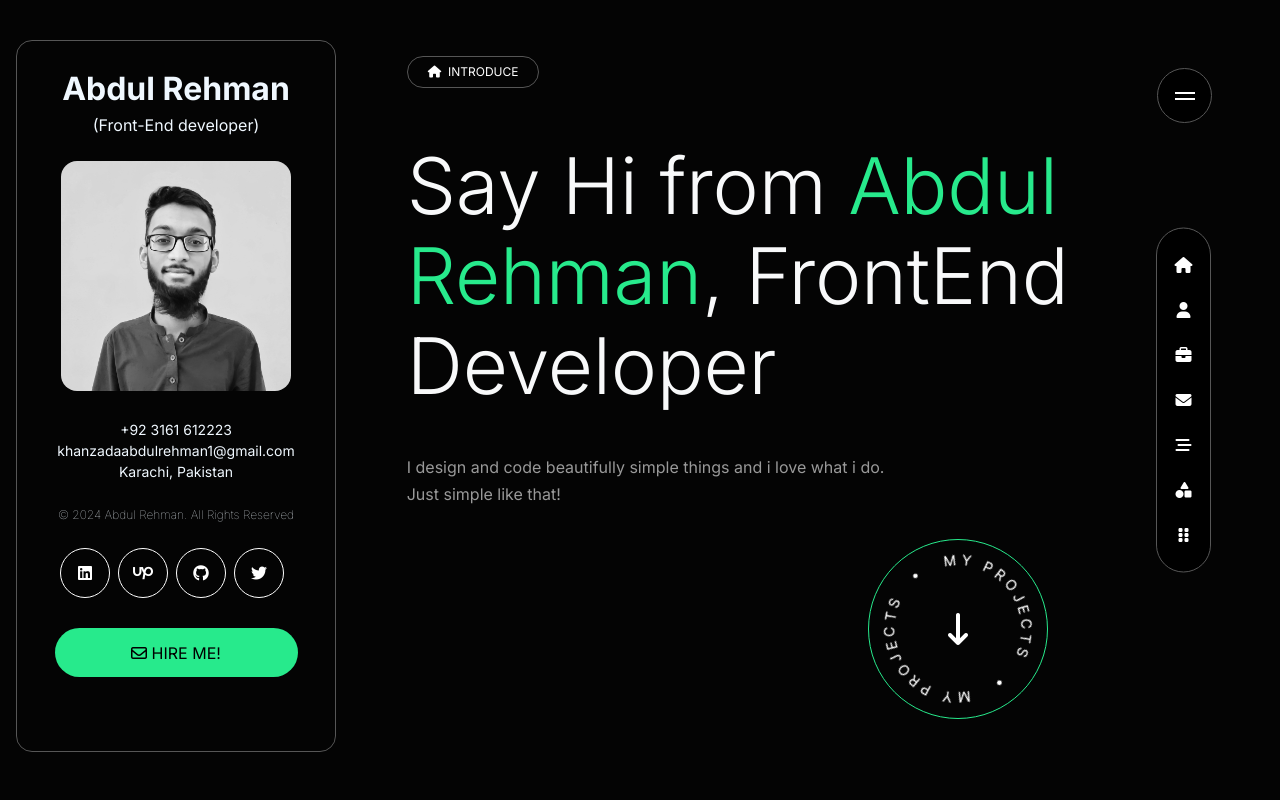
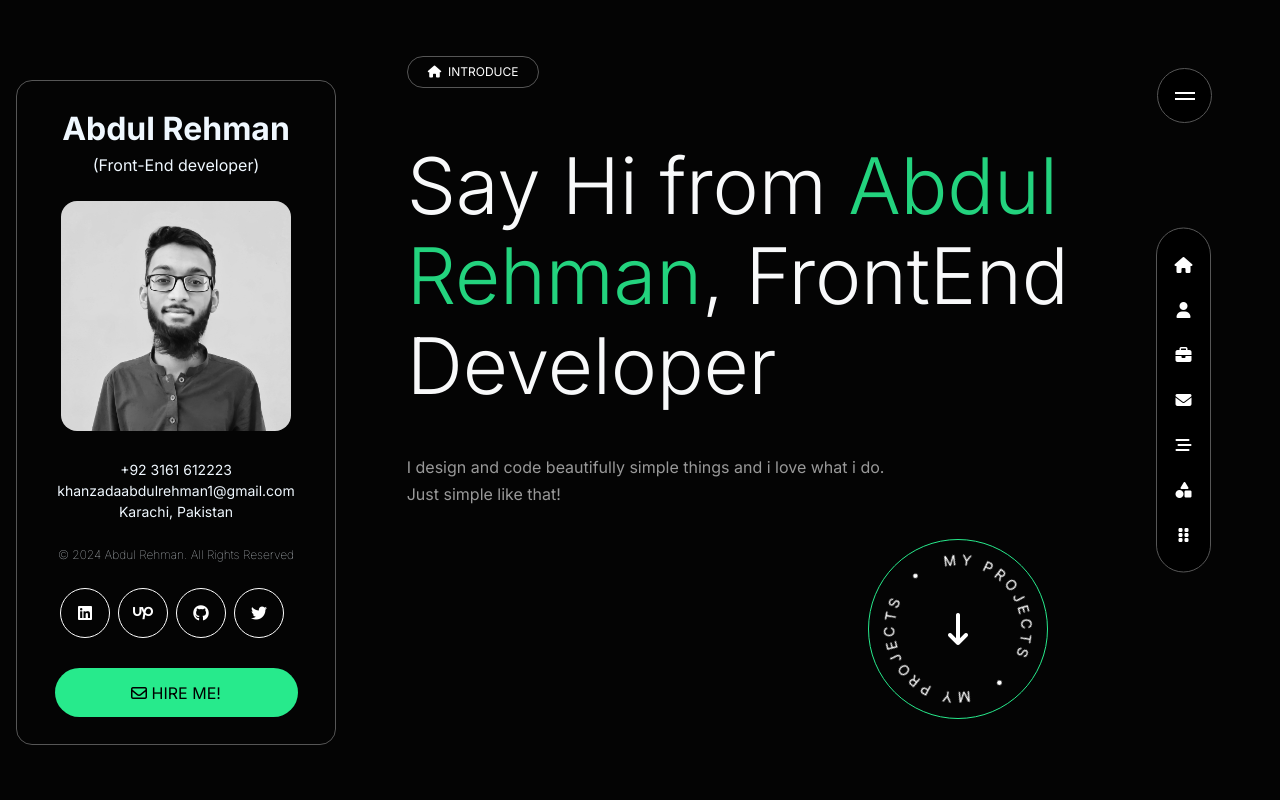
Before and after one commit to abdulrehmankz1/personal-portfolio, a React (Create React App) app: page / in a window 1280 px wide. Shown: the top 800 px of the page. Built offline with nearby package versions, Linux system fonts and the light colour scheme.

Commit message:
change sidebar height

```diff
--- a/src/styles.scss
+++ b/src/styles.scss
@@ -5,7 +5,7 @@
 $bg-color: #000000;
 $primary-color: #ffffff;
 $secondary-color: #27ea8c;
-// $secondary-color: #27ea8c;
+// $secondary-color: #19ea8c;
 
 body {
   // background-color: $bg-color;
@@ -136,6 +136,7 @@ body {
 
     .hero_content {
       color: $secondary-color;
+      opacity: 0.9;
     }
 
     .sub_heading {
@@ -1160,4 +1161,25 @@ body {
     }
   }
 
+
+
+
+  @media (min-height: 630px) and (max-height: 730px) {
+  .left-sidebar{
+    height: 93vh;
+  }
+  .small{
+    margin-bottom: 0px !important;
+  }
+  .rights{
+    margin: 8px 0 !important;
+  }
+  }
+@media (min-height: 800px) and (max-height: 5000px) {
+  .left-sidebar{
+    height: 665px !important;
+    top: 10%;
+  }
+
 }
+}
```
